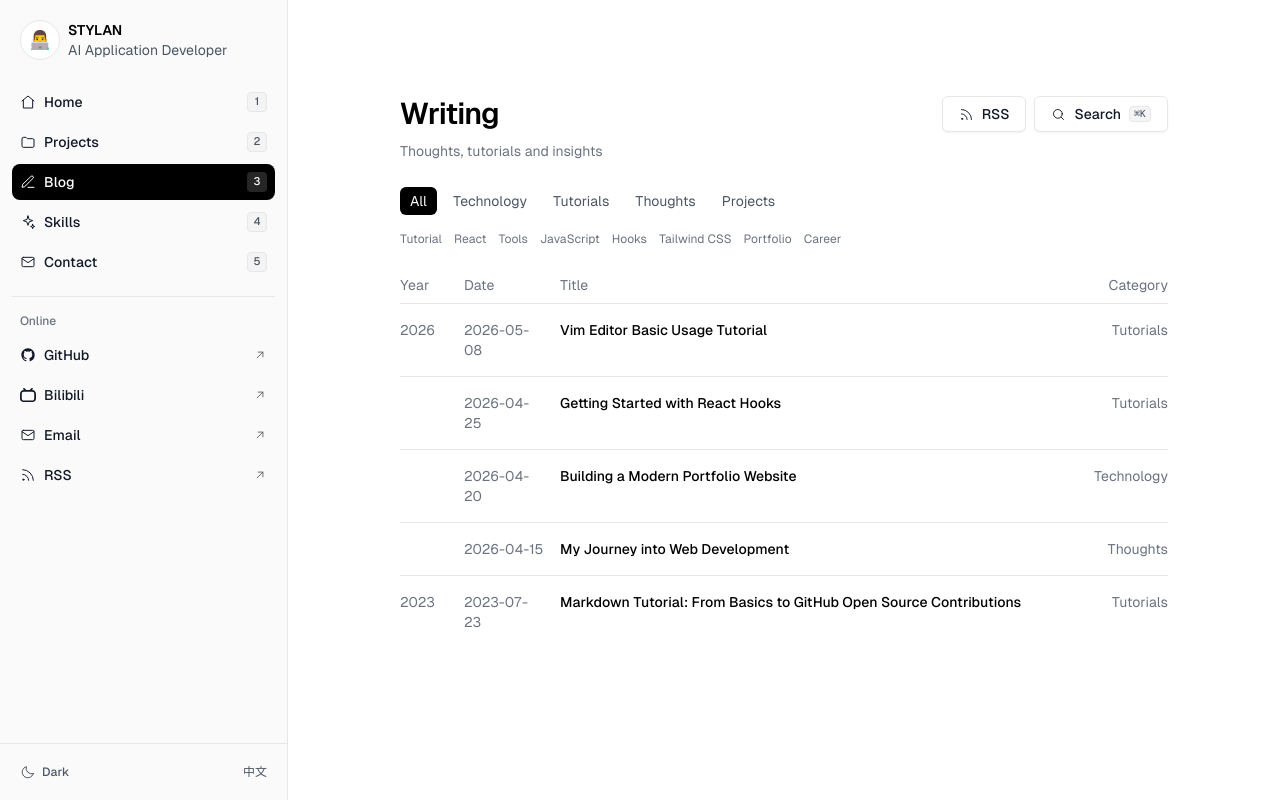
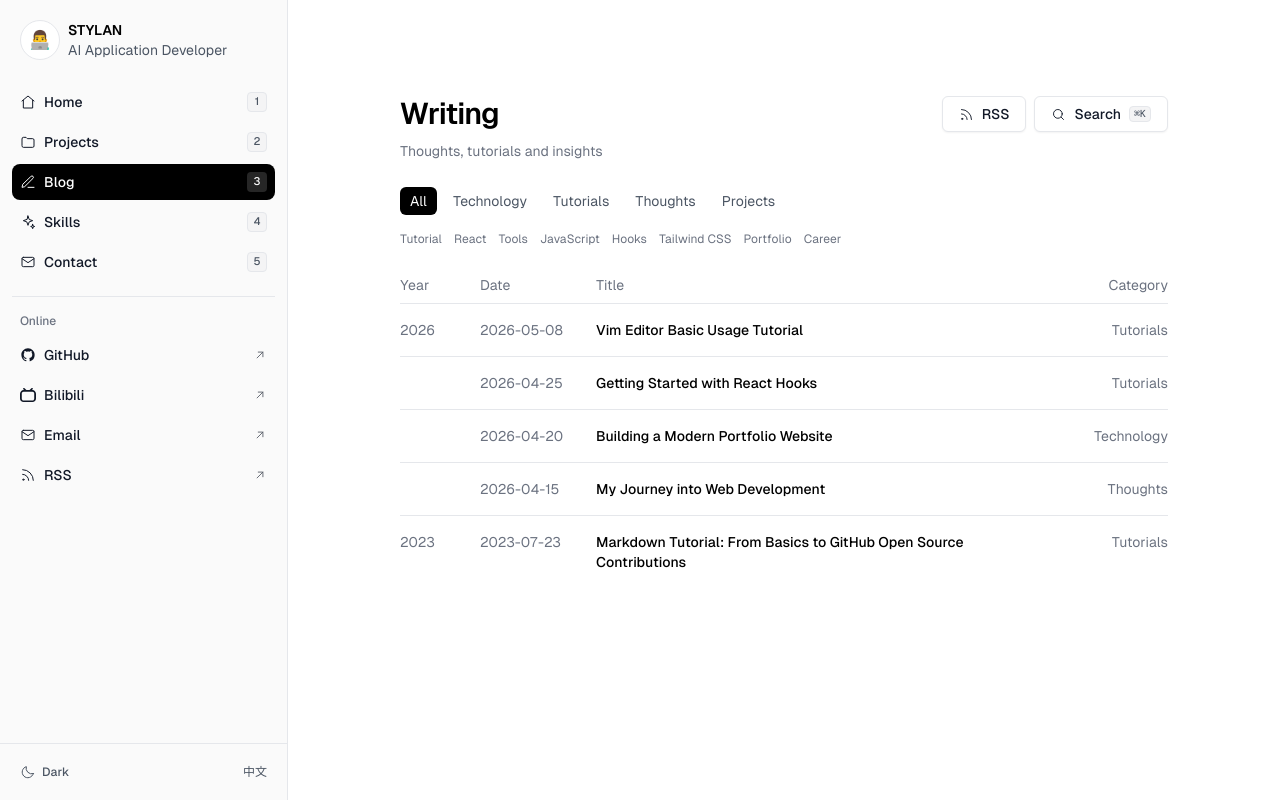
Before and after one commit to duan-deqing/duan-deqing.github.io, a React (Vite) app: page /blog in a window 1280 px wide. Built offline with nearby package versions, Linux system fonts and the light colour scheme.

Commit message:
fix: 修正最终审查问题

```diff
--- a/src/components/BlogPage/TableOfContents.jsx
+++ b/src/components/BlogPage/TableOfContents.jsx
@@ -36,7 +36,7 @@ export default function TableOfContents({ content, onItemClick, showTitle = true
       event.preventDefault()
       const el = document.getElementById(id)
       // 标题自带 scroll-mt-24；scrollIntoView 在 onur 壳的内层滚动容器中也能生效。
-      if (el) el.scrollIntoView({ block: 'start', behavior: 'auto' })
+      if (el) el.scrollIntoView({ block: 'start' })
       onItemClick?.()
     },
     [onItemClick]
--- a/src/components/blog/SearchDialog.jsx
+++ b/src/components/blog/SearchDialog.jsx
@@ -62,7 +62,7 @@ export default function SearchDialog({ open, posts, onClose, t }) {
             }
           }}
           placeholder={t({ en: 'Search posts…', zh: '搜索文章…' })}
-          className="h-9 w-full bg-transparent text-sm text-ink outline-none placeholder:text-muted"
+          className="h-9 w-full bg-transparent text-sm text-ink placeholder:text-muted"
           aria-label={t({ en: 'Search posts', zh: '搜索文章' })}
         />
         <kbd
--- a/src/components/blog/WritingList.jsx
+++ b/src/components/blog/WritingList.jsx
@@ -1,5 +1,7 @@
 import { Link } from 'react-router-dom'
 import { categoryLabel, formatDate } from '../../utils/postFormat'
+
+const GRID_COLUMNS = 'md:grid-cols-[4rem_6.25rem_minmax(0,1fr)_7rem]'
 
 export default function WritingList({ groups, t }) {
   if (!groups?.length) {
@@ -11,54 +13,46 @@ export default function WritingList({ groups, t }) {
   }
 
   return (
-    <table className="writing-table w-full text-sm">
-      <thead className="hidden md:table-header-group">
-        <tr className="text-left text-muted">
-          <th scope="col" className="w-16 pb-2 font-normal">
-            Year
-          </th>
-          <th scope="col" className="w-24 pb-2 font-normal">
-            Date
-          </th>
-          <th scope="col" className="pb-2 font-normal">
-            Title
-          </th>
-          <th scope="col" className="w-28 pb-2 text-right font-normal">
-            Category
-          </th>
-        </tr>
-      </thead>
-      <tbody>
-        {groups.flatMap((group) =>
-          group.posts.map((post, index) => (
-            <tr key={post.slug} className="relative border-t border-line">
-              <td className="hidden py-4 pr-4 align-baseline text-muted tabular-nums md:table-cell">
+    <div className="writing-list w-full text-sm">
+      <div
+        className={`hidden gap-x-4 pb-2 text-left text-muted md:grid ${GRID_COLUMNS}`}
+      >
+        <span>Year</span>
+        <span>Date</span>
+        <span>Title</span>
+        <span className="text-right">Category</span>
+      </div>
+      {groups.map((group) => (
+        <ul key={group.year}>
+          {group.posts.map((post, index) => (
+            <li key={post.slug} className="border-t border-line">
+              <Link
+                to={`/blog/${post.slug}`}
+                className={`writing-row grid grid-cols-1 gap-x-4 py-4 text-heading transition-colors hover:text-accent md:items-baseline ${GRID_COLUMNS}`}
+              >
+                <span className="hidden text-muted tabular-nums md:block">
                   {index === 0 ? group.year : ''}
-              </td>
-              <td className="hidden py-4 pr-4 align-baseline text-muted tabular-nums md:table-cell">
+                </span>
+                <span className="hidden text-muted tabular-nums md:block">
                   <time dateTime={post.date}>{formatDate(post.date, t)}</time>
-              </td>
-              <th scope="row" className="py-4 text-left align-baseline font-normal">
-                <div className="mb-1 flex justify-between gap-2 md:hidden">
+                </span>
+                <span className="min-w-0">
+                  <span className="mb-1 flex justify-between gap-2 md:hidden">
                     <time dateTime={post.date} className="text-xs text-muted">
                       {formatDate(post.date, t)}
                     </time>
                     <span className="text-xs text-muted">{categoryLabel(post.category, t)}</span>
+                  </span>
+                  <span className="font-medium">{t(post.title)}</span>
+                </span>
+                <span className="hidden text-right text-muted md:block">
+                  {categoryLabel(post.category, t)}
+                </span>
+              </Link>
+            </li>
+          ))}
+        </ul>
+      ))}
     </div>
-                <Link
-                  to={`/blog/${post.slug}`}
-                  className="font-medium text-heading transition-colors after:absolute after:inset-0 hover:text-accent"
-                >
-                  {t(post.title)}
-                </Link>
-              </th>
-              <td className="hidden py-4 pl-4 text-right align-baseline text-muted md:table-cell">
-                {categoryLabel(post.category, t)}
-              </td>
-            </tr>
-          ))
-        )}
-      </tbody>
-    </table>
   )
 }
--- a/src/components/site/MenuContent.jsx
+++ b/src/components/site/MenuContent.jsx
@@ -13,12 +13,24 @@ import {
   SparklesIcon,
 } from './icons'
 
+const NAV_ICONS = {
+  '/': HomeIcon,
+  '/projects': FolderIcon,
+  '/blog': PenIcon,
+  '/skills': SparklesIcon,
+  '/contact': MailIcon,
+}
+
+// 与首页壳共用 config.navLinks；Home 固定置顶，图标按 href 映射
 export const NAV_ITEMS = [
   { href: '/', label: { en: 'Home', zh: '首页' }, Icon: HomeIcon },
-  { href: '/projects', label: { en: 'Projects', zh: '项目' }, Icon: FolderIcon },
-  { href: '/blog', label: { en: 'Blog', zh: '博客' }, Icon: PenIcon },
-  { href: '/skills', label: { en: 'Skills', zh: '技能' }, Icon: SparklesIcon },
-  { href: '/contact', label: { en: 'Contact', zh: '联系' }, Icon: MailIcon },
+  ...(config.navLinks || [])
+    .filter((link) => link.href !== '/')
+    .map((link) => ({
+      href: link.href,
+      label: link.label,
+      Icon: NAV_ICONS[link.href] || FolderIcon,
+    })),
 ]
 
 const SECTIONS_LABEL = { en: 'Sections', zh: '分区' }
--- a/src/components/site/Modal.jsx
+++ b/src/components/site/Modal.jsx
@@ -38,9 +38,9 @@ export default function Modal({
     const frame = requestAnimationFrame(focusFirst)
 
     function onKeyDown(event) {
-      // 输入法组合期间（中文/日文候选）的 Esc 属于 IME，不关闭弹窗
-      if (event.isComposing || event.keyCode === 229) return
       if (event.key === 'Escape') {
+        // 输入法组合期间的 Esc 属于 IME，不关闭弹窗；Tab 仍交给焦点陷阱
+        if (event.isComposing || event.keyCode === 229) return
         event.preventDefault()
         onCloseRef.current?.()
         return
--- a/src/index.css
+++ b/src/index.css
@@ -158,15 +158,16 @@
     user-select: none;
   }
 
-  .writing-table tbody tr {
+  .writing-list .writing-row {
     transition: opacity 0.2s ease;
   }
 
-  .writing-table tbody:hover tr {
+  .writing-list:hover .writing-row {
     opacity: 0.35;
   }
 
-  .writing-table tbody tr:hover {
+  .writing-list .writing-row:hover,
+  .writing-list .writing-row:focus-visible {
     opacity: 1;
   }
 
@@ -258,7 +259,7 @@
       animation: none;
     }
 
-    .writing-table tbody tr {
+    .writing-list .writing-row {
       transition: none;
     }
   }
--- a/src/layouts/SubpageLayout.jsx
+++ b/src/layouts/SubpageLayout.jsx
@@ -1,4 +1,4 @@
-import { useCallback, useEffect, useState } from 'react'
+import { useCallback, useEffect, useRef, useState } from 'react'
 import { Outlet, useLocation } from 'react-router-dom'
 import MobileHeader from '../components/site/MobileHeader'
 import MobileMenuSheet from '../components/site/MobileMenuSheet'
@@ -7,17 +7,21 @@ import SideMenu from '../components/site/SideMenu'
 export default function SubpageLayout() {
   const [menuOpen, setMenuOpen] = useState(false)
   const { pathname } = useLocation()
+  const scrollRef = useRef(null)
   const openMenu = useCallback(() => setMenuOpen(true), [])
   const closeMenu = useCallback(() => setMenuOpen(false), [])
 
   useEffect(() => {
     closeMenu()
+    window.scrollTo(0, 0)
+    // 桌面端内容区是内层滚动容器，window 复位对它无效
+    scrollRef.current?.scrollTo(0, 0)
   }, [pathname, closeMenu])
 
   return (
     <div className="min-h-dvh bg-page text-ink lg:flex lg:h-dvh lg:overflow-hidden">
       <SideMenu />
-      <div className="flex min-w-0 flex-1 flex-col lg:h-dvh lg:overflow-y-auto">
+      <div ref={scrollRef} className="flex min-w-0 flex-1 flex-col lg:h-dvh lg:overflow-y-auto">
         <MobileHeader open={menuOpen} onOpenMenu={openMenu} />
         <main className="mx-auto w-full max-w-5xl flex-1 px-6 pb-16 pt-8 lg:px-8 lg:pb-16 lg:pt-24">
           <Outlet />
--- a/src/pages/BlogPostPage.jsx
+++ b/src/pages/BlogPostPage.jsx
@@ -92,7 +92,7 @@ export default function BlogPostPage() {
 
         <div className="mt-6">
           <PageHeading title={t(post.title)} />
-          <div className="mb-8 flex flex-wrap items-center gap-x-2 gap-y-1 text-sm text-muted-strong">
+          <div className="mb-8 flex flex-wrap items-center gap-x-2 gap-y-1 text-sm text-muted">
             <time dateTime={post.date}>{formatDate(post.date, t)}</time>
             {post.readTime ? <span aria-hidden="true">·</span> : null}
             {post.readTime ? <span>{t(post.readTime)}</span> : null}
@@ -100,7 +100,7 @@ export default function BlogPostPage() {
             <span>{categoryLabel(post.category, t)}</span>
           </div>
           {post.tags?.length ? (
-            <div className="mb-8 flex flex-wrap gap-x-3 gap-y-1 text-xs text-muted-strong">
+            <div className="mb-8 flex flex-wrap gap-x-3 gap-y-1 text-xs text-muted">
               {post.tags.map((tag) => (
                 <span key={tag}>#{tag}</span>
               ))}
@@ -128,7 +128,7 @@ export default function BlogPostPage() {
             </ReactMarkdown>
           </article>
           <aside className="hidden xl:block">
-            <div className="sticky top-24">
+            <div className="sticky top-24 max-h-[calc(100dvh-8rem)] overflow-y-auto overscroll-contain">
               <TableOfContents content={post.content} />
             </div>
           </aside>
--- a/src/pages/NotFoundPage.jsx
+++ b/src/pages/NotFoundPage.jsx
@@ -28,7 +28,7 @@ export default function NotFoundPage() {
       </p>
       <Link
         to="/"
-        className="mt-6 inline-flex items-center gap-1 text-sm text-accent hover:underline"
+        className="mt-6 inline-flex min-h-10 items-center gap-1 text-sm text-accent hover:underline"
       >
         {t({ en: 'Back home', zh: '返回首页' })}
         <ArrowUpRightIcon size={14} />
```
Also changed, not shown: src/pages/ContactPage.jsx (+33 -0 lines), 3 other files (tests, documents, lock files or other folders). Lines whose indentation alone changed are shown as unchanged.
